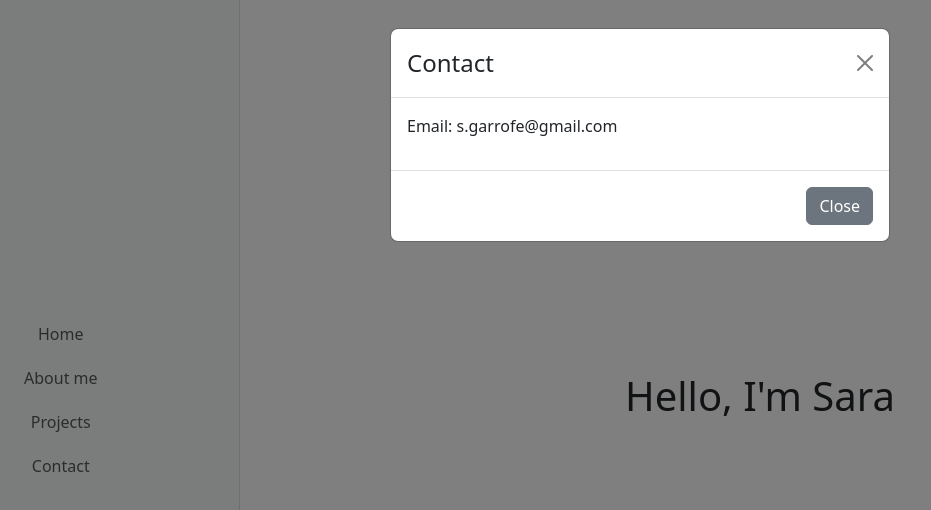
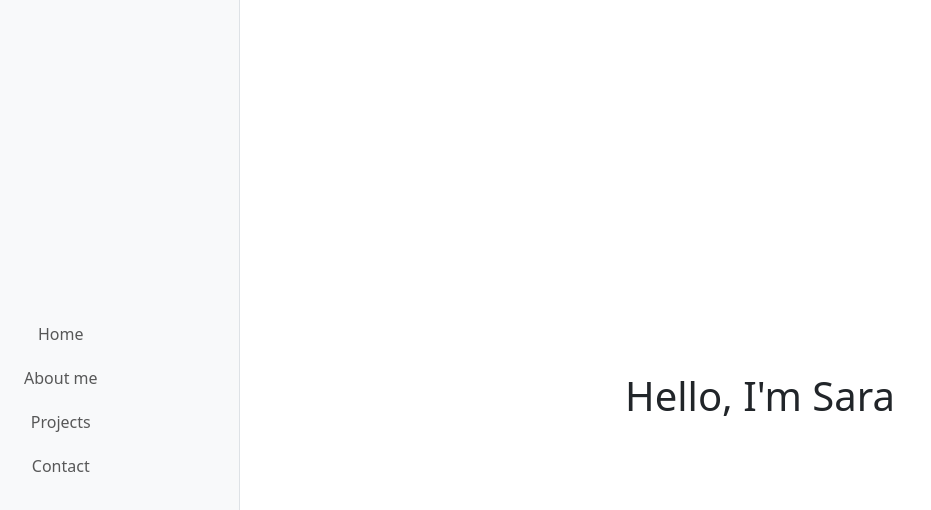
Before and after one commit to saragarrofe/saragarrofe, a React (Vite) app in the folder portfolio/: page / in a window 1280 px wide. Shown: the top 510 px of the page, without its empty margins (0-931 px from the left). Built offline with nearby package versions, Linux system fonts and the light colour scheme.

Commit message:
fix: some minor change

```diff
--- a/portfolio/src/components/Layout/Layout.tsx
+++ b/portfolio/src/components/Layout/Layout.tsx
@@ -5,7 +5,7 @@ import Contact from "../Contact/Contact";
 
 export default function Layout() {
 
-  const [modal, setModal] = useState(true);
+  const [modal, setModal] = useState(false);
 
   const onContactClick = () => {
     setModal(true);
```
